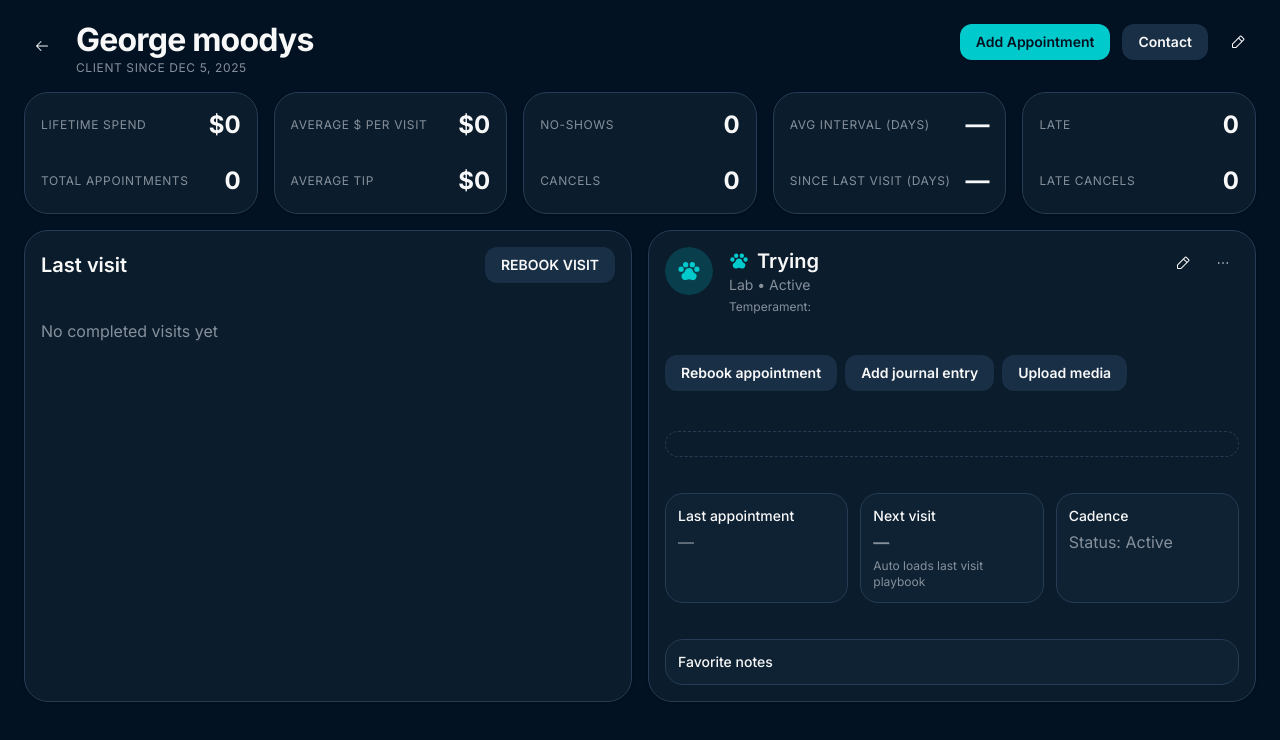
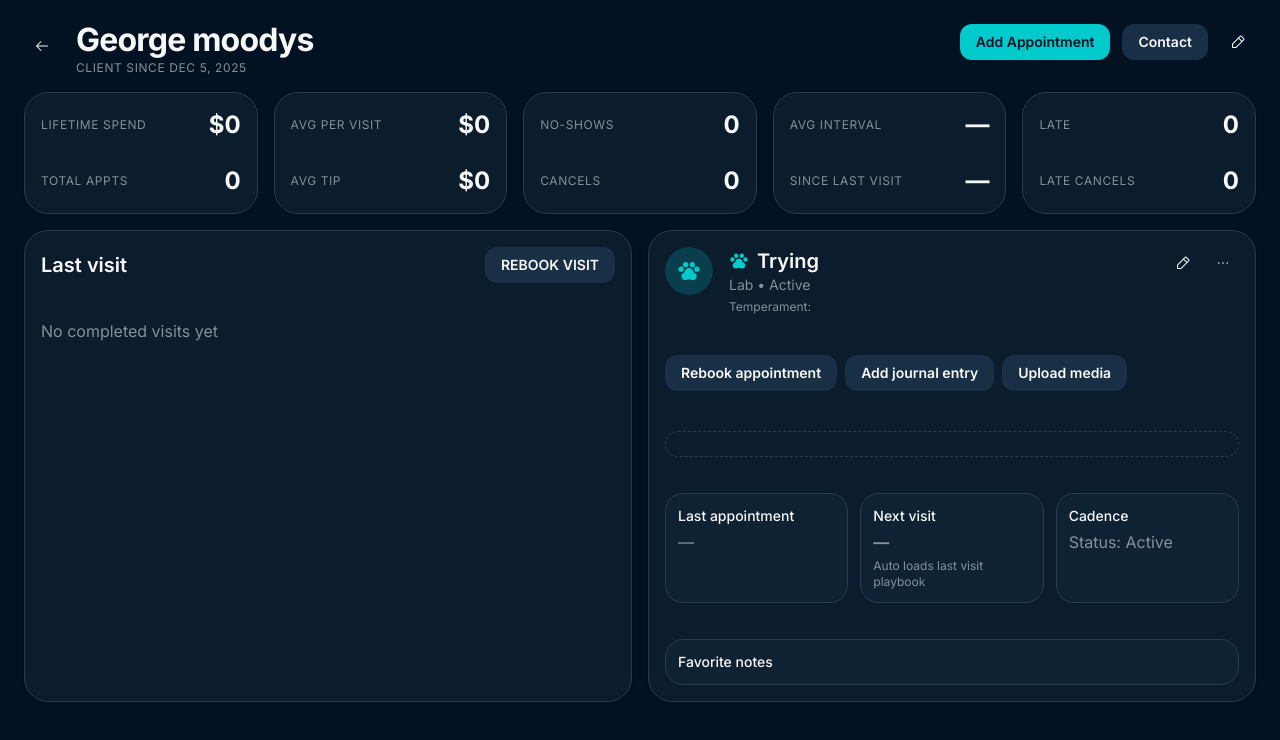
Before and after one commit to JimmysRanch/126, a React (Vite) app: page / in a window 1280 px wide. Shown: the top 740 px of the page. Built offline with nearby package versions, Linux system fonts and the light colour scheme.

Commit message:
Generated by Spark: 1st widget change appointments to Appts. 2nd widget change average to Avg and remove money symbol from average $ per visit. 4th widget remove the word (days).

```diff
--- a/src/App.tsx
+++ b/src/App.tsx
@@ -55,7 +55,7 @@ function App() {
             </div>
             <div className="flex items-center justify-between">
               <p className="text-xs text-muted-foreground uppercase tracking-wider">
-                TOTAL APPOINTMENTS
+                TOTAL APPTS
               </p>
               <p className="text-2xl font-bold">0</p>
             </div>
@@ -64,13 +64,13 @@ function App() {
           <Card className="p-4 border-border bg-card hover:border-primary/30 transition-all duration-200">
             <div className="flex items-center justify-between">
               <p className="text-xs text-muted-foreground uppercase tracking-wider">
-                AVERAGE $ PER VISIT
+                AVG PER VISIT
               </p>
               <p className="text-2xl font-bold">$0</p>
             </div>
             <div className="flex items-center justify-between">
               <p className="text-xs text-muted-foreground uppercase tracking-wider">
-                AVERAGE TIP
+                AVG TIP
               </p>
               <p className="text-2xl font-bold">$0</p>
             </div>
@@ -94,13 +94,13 @@ function App() {
           <Card className="p-4 border-border bg-card hover:border-primary/30 transition-all duration-200">
             <div className="flex items-center justify-between">
               <p className="text-xs text-muted-foreground uppercase tracking-wider">
-                AVG INTERVAL (DAYS)
+                AVG INTERVAL
               </p>
               <p className="text-2xl font-bold">—</p>
             </div>
             <div className="flex items-center justify-between">
               <p className="text-xs text-muted-foreground uppercase tracking-wider">
-                SINCE LAST VISIT (DAYS)
+                SINCE LAST VISIT
               </p>
               <p className="text-2xl font-bold">—</p>
             </div>
```
